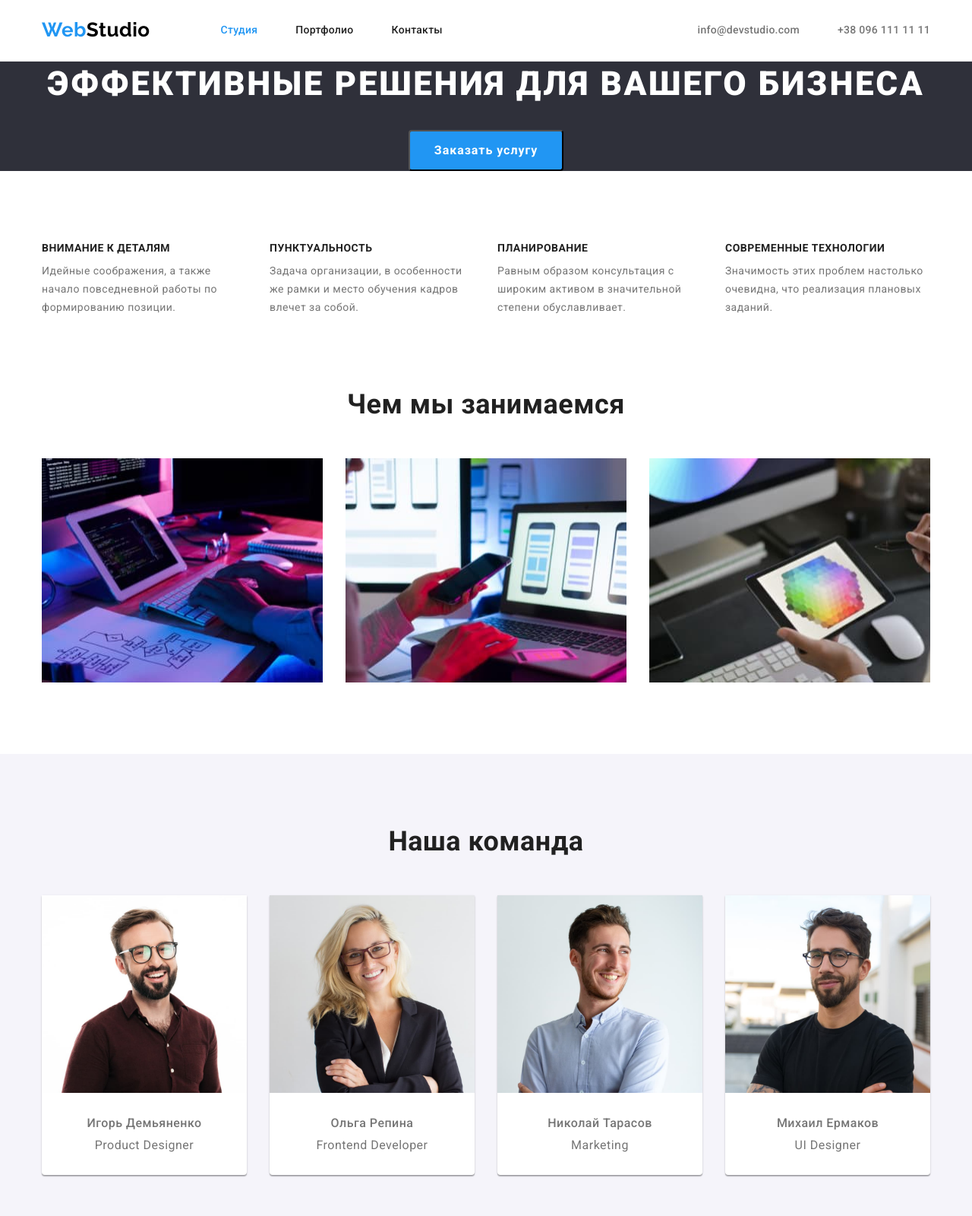
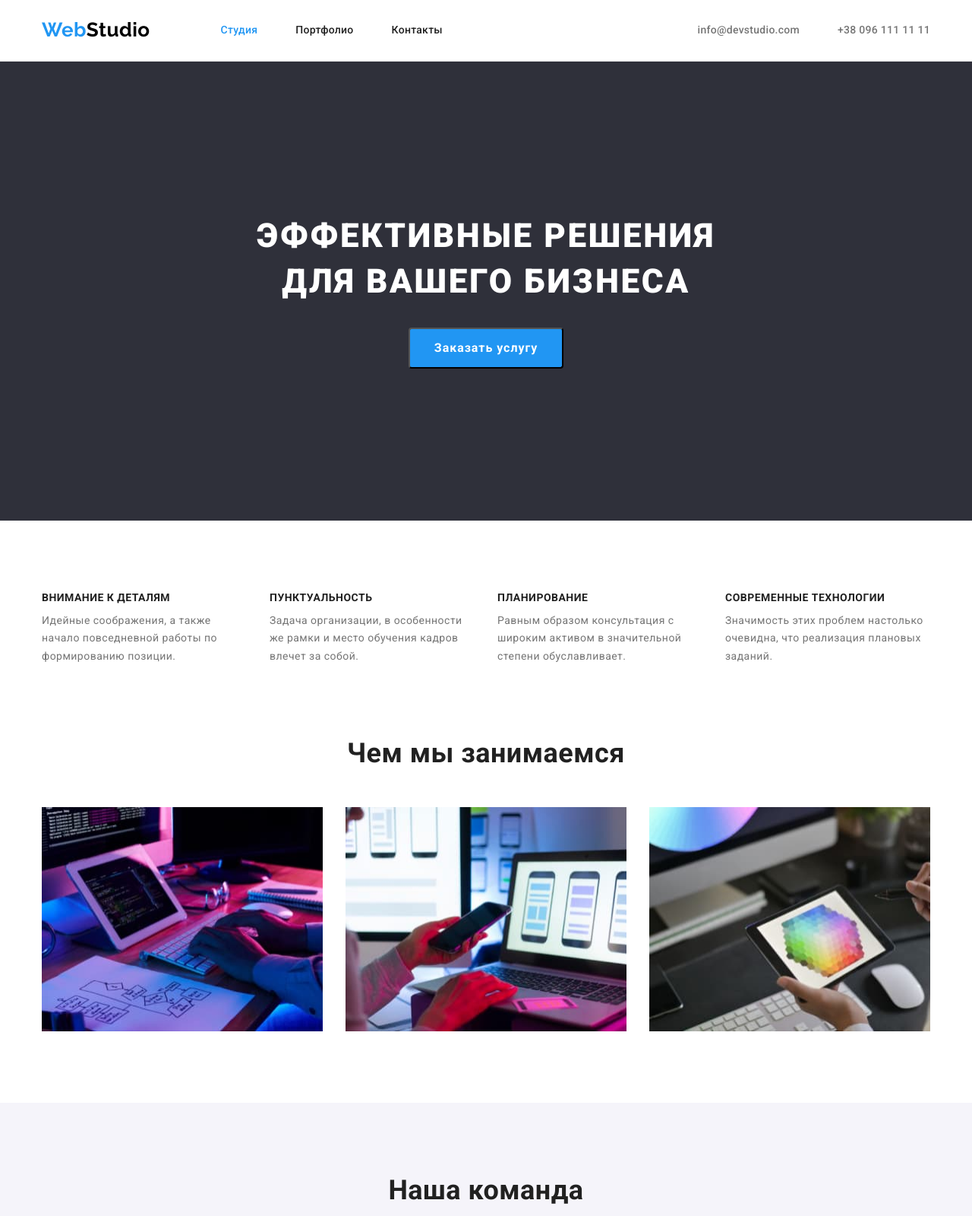
Before and after one commit to OleksandrR61/goit-markup-hw-03, a plain HTML site: page index.html in a window 1280 px wide. Shown: the top 1600 px of the page at 76% size. Drawn offline with nearby package versions, Linux system fonts and the light colour scheme.

Commit message:
Home work #3 v1.1
Fixing bugs...

```diff
--- a/css/styles.css
+++ b/css/styles.css
@@ -219,6 +219,9 @@ ul {
   color: var(--color-text-hero);
 
   text-align: center;
+
+  padding-top: 200px;
+  padding-bottom: 200px;
 }
 
 .hero-title {
@@ -228,7 +231,8 @@ ul {
   letter-spacing: 0.06em;
   text-transform: uppercase;
 
-  margin-bottom: 30px;
+  margin: 0px auto 30px;
+  width: 696px;
 }
 
 .hero .button {
@@ -323,6 +327,7 @@ ul {
 .team-item-title {
   font-weight: 500;
   font-size: 16px;
+  color: var(--color-text-title);
 
   margin-bottom: 10px;
 }
@@ -335,7 +340,7 @@ ul {
 }
 
 .example-filter-list {
-  margin-bottom: 34px;
+  margin-bottom: 50px;
 
   display: flex;
   justify-content: center;
@@ -348,6 +353,7 @@ ul {
 .example .button {
   background-color: var(--color-background-button-example);
   color: var(--color-text-button-example);
+  border-color: transparent;
 
   font-weight: 500;
   line-height: 1.62;
```
